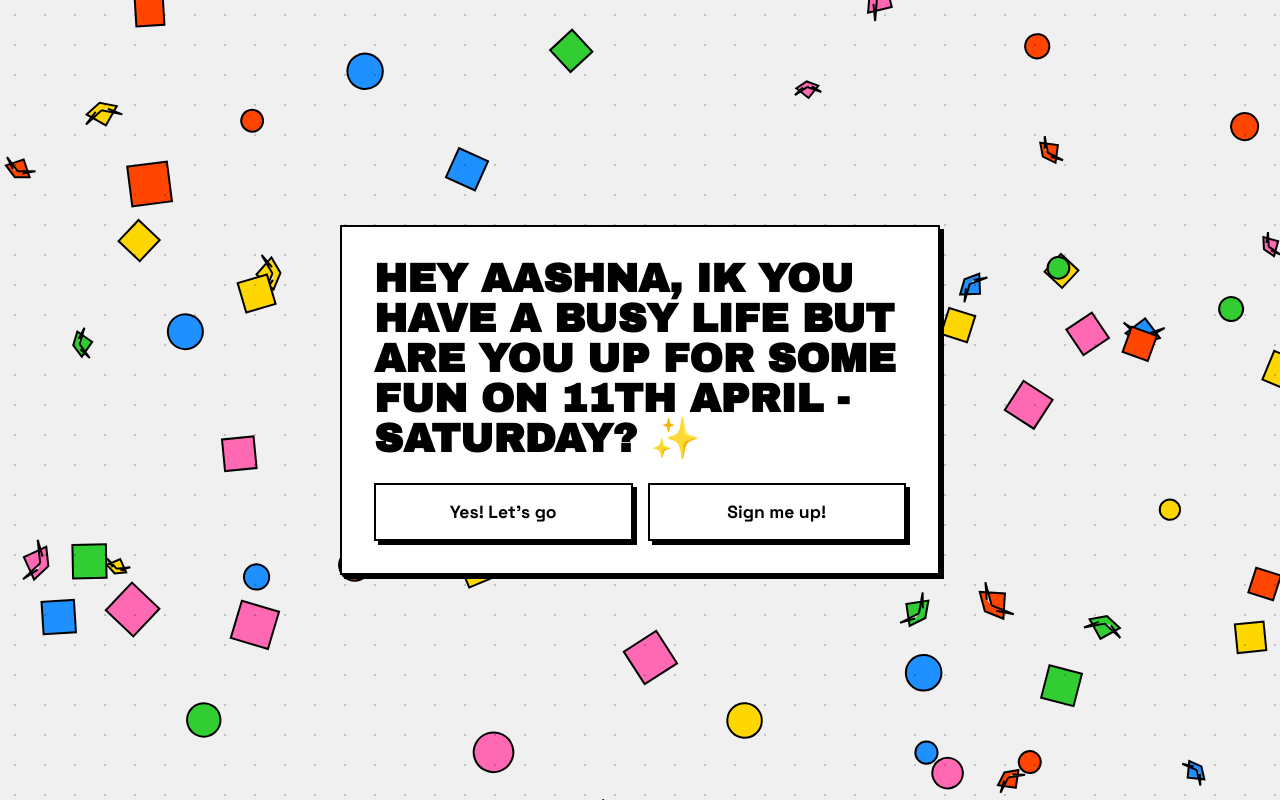
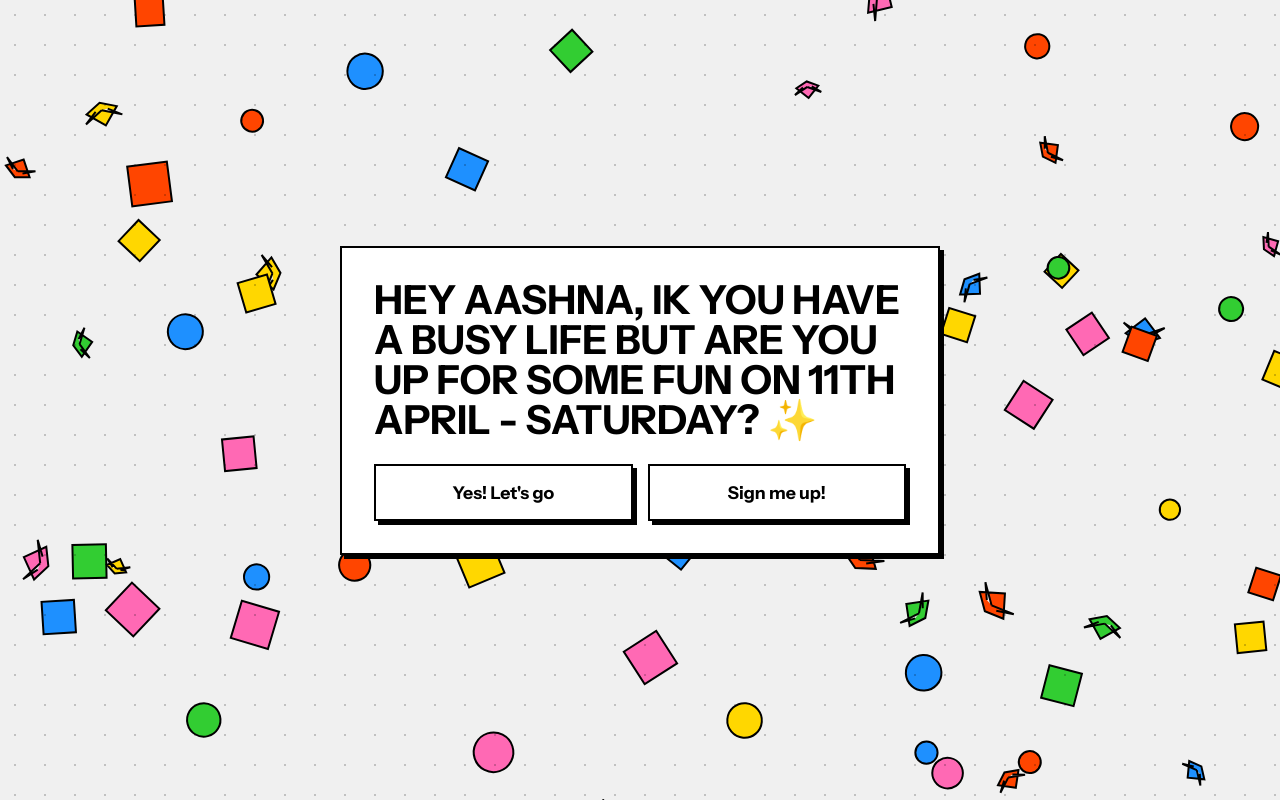
Before and after one commit to Sameermathur24/plan, a website built with Vite: page index.html in a window 1280 px wide. Built offline with nearby package versions, Linux system fonts and the light colour scheme.

Commit message:
Replace Space Grotesk and Archivo Black with Instrument Sans

```diff
--- a/index.html
+++ b/index.html
@@ -5,10 +5,10 @@
     <link rel="icon" type="image/svg+xml" href="/favicon.svg" />
     <meta name="viewport" content="width=device-width, initial-scale=1.0" />
     <title>Date Planning | The Plan is in Motion</title>
-    <!-- Google Fonts: Space Grotesk and Archivo Black -->
+    <!-- Google Fonts: Instrument Sans -->
     <link rel="preconnect" href="https://fonts.googleapis.com">
     <link rel="preconnect" href="https://fonts.gstatic.com" crossorigin>
-    <link href="https://fonts.googleapis.com/css2?family=Archivo+Black&family=Space+Grotesk:wght@300..700&display=swap" rel="stylesheet">
+    <link href="https://fonts.googleapis.com/css2?family=Instrument+Sans:wght@400..700&display=swap" rel="stylesheet">
   </head>
   <body>
     <canvas id="bg-canvas"></canvas>
--- a/src/style.css
+++ b/src/style.css
@@ -14,7 +14,7 @@
   --card-shadow: 4px 4px 0px 0px rgba(0, 0, 0, 1);
   --card-shadow-hover: 8px 8px 0px 0px rgba(0, 0, 0, 1);
 
-  font-family: 'Space Grotesk', sans-serif;
+  font-family: 'Instrument Sans', sans-serif;
   line-height: 1.5;
   font-weight: 500;
 }
@@ -100,7 +100,8 @@ body {
 }
 
 h1, h2 {
-  font-family: 'Archivo Black', sans-serif;
+  font-family: 'Instrument Sans', sans-serif;
+  font-weight: 700;
   text-transform: uppercase;
   margin-bottom: 1.5rem;
   font-size: 2.5rem;
```
